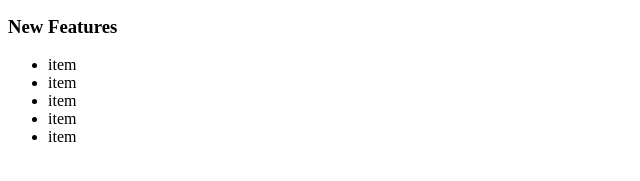
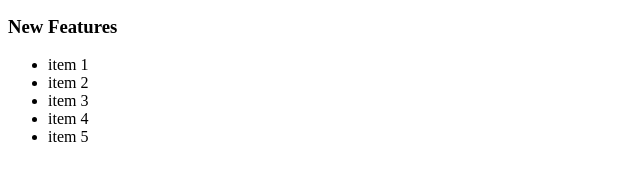
Before and after one commit to robert-laws/git-practice, a plain HTML site: page index.html in a window 1280 px wide. Shown: the part 207-388 px from the top of the page, 0-640 px from the left. Drawn offline with Linux system fonts and the light colour scheme.

Commit message:
numbered items

```diff
--- a/index.html
+++ b/index.html
@@ -13,11 +13,11 @@
   <p>Lorem ipsum dolor sit amet, consectetur adipisicing elit. Officia, velit, hic quas maiores fugit, adipisci ab voluptates harum libero repellendus odio unde natus nisi aliquam sed inventore vitae. Similique explicabo sequi nisi esse, reprehenderit fugit dolorum perferendis consequuntur voluptatum dignissimos. Maiores eaque repellat voluptatibus nostrum ex explicabo consequuntur hic totam.</p>
   <h3>New Features</h3>
   <ul>
-    <li>item</li>
-    <li>item</li>
-    <li>item</li>
-    <li>item</li>
-    <li>item</li>
+    <li>item 1</li>
+    <li>item 2</li>
+    <li>item 3</li>
+    <li>item 4</li>
+    <li>item 5</li>
   </ul>
 </body>
 </html>
```
